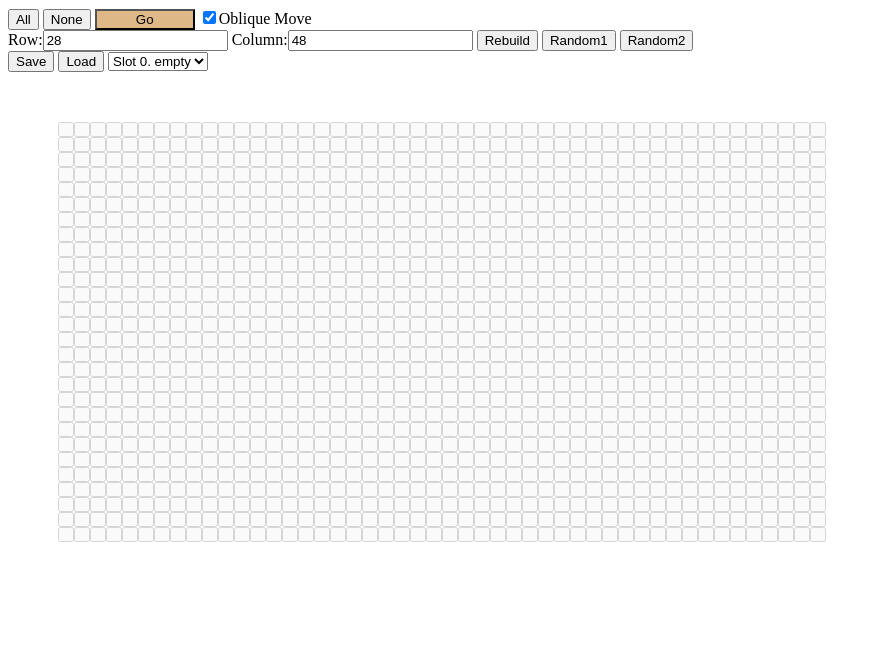
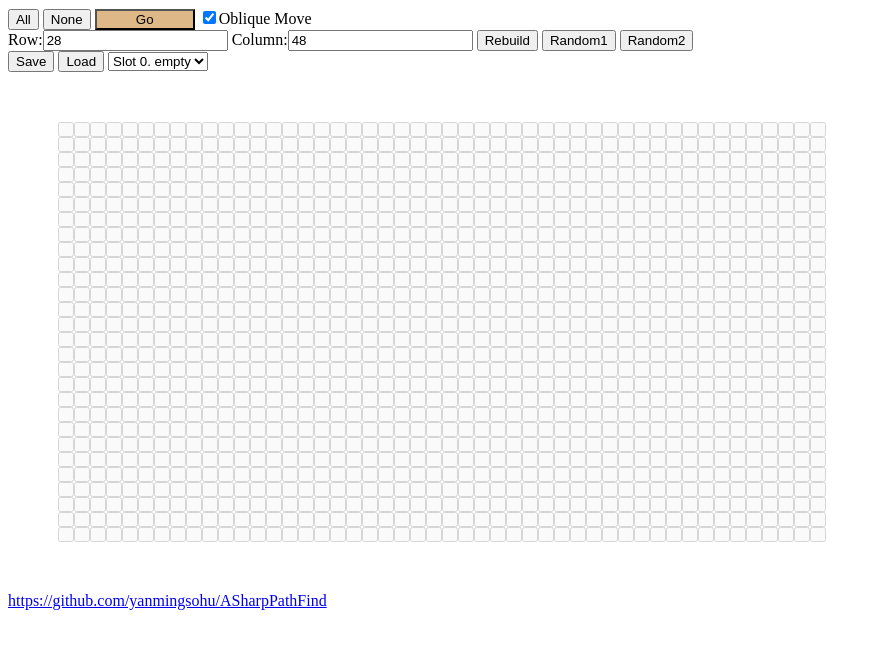
Before and after one commit to yanmingsohu/ASharpPathFind, a plain HTML site: page index.html in a window 1280 px wide. Shown: the whole page, without its empty margins (0-881 px from the left). Drawn offline with nearby package versions, Linux system fonts and the light colour scheme.

Commit message:
Signed-off-by: yanming <yanming-sohu@sohu.com>

```diff
--- a/index.html
+++ b/index.html
@@ -40,6 +40,8 @@
 
   <div id='bs'></div>
   <div id='message'></div>
+  <a href='https://github.com/yanmingsohu/ASharpPathFind'>
+    https://github.com/yanmingsohu/ASharpPathFind</a>
 
   <script src="https://code.jquery.com/jquery-1.11.3.js"></script>
   <script src='asharp.js'></script>
```
